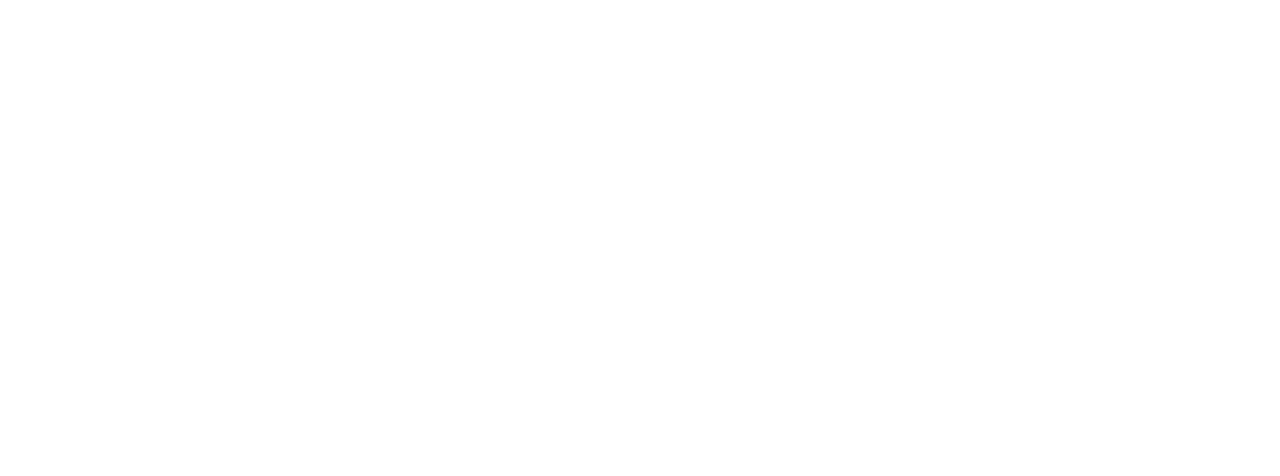
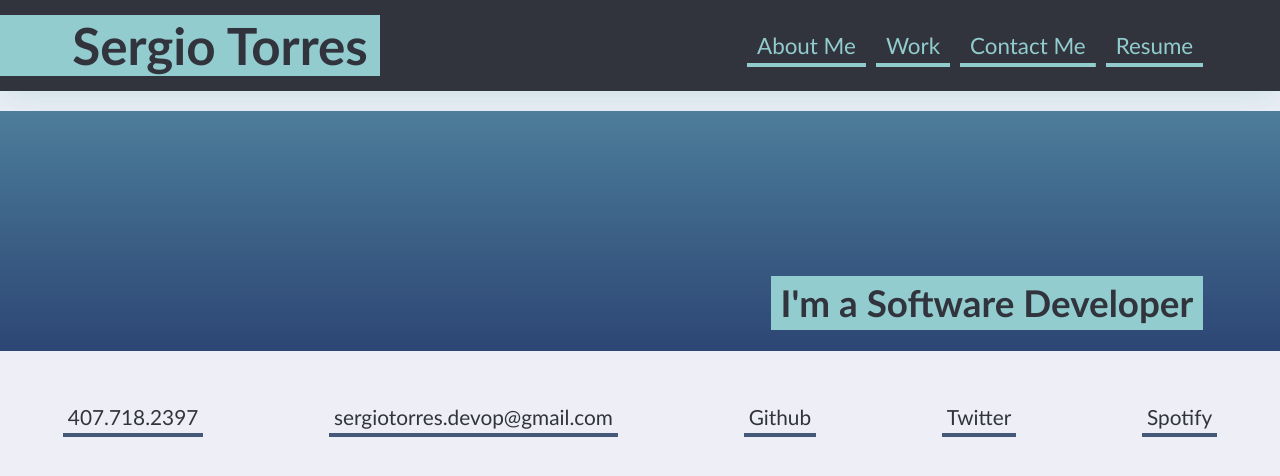
Before and after one commit to SirrBarnes/CSS-Portfolio-Mockup, a plain HTML site: page index.html in a window 1280 px wide. Drawn offline with Linux system fonts and the light colour scheme.

Commit message:
CSS changes

```diff
--- a/index.html
+++ b/index.html
@@ -3,12 +3,62 @@
 
 <head>
 <!-- TODO: add head content below -->
-
+    <meta charset="UTF-8" />
+    <meta name="viewport" content="width=device-width, initial-scale=1.0" />
+    <title>Sergio Torres Portfolio</title>
+    <link rel = "stylesheet" href = "./style.css">
 </head>
 
 <body>
 <!-- TODO: add body content below -->
+    <header>
+        <h1>Sergio Torres</h1>
+        <nav>
+            <a href="">About Me</a>
+            <a href="">Work</a>
+            <a href="">Contact Me</a>
+            <a href ="">Resume</a>
+        </nav>
+    </header>
 
+    <main>
+        <section class = "hero-banner">
+            <div>
+                <h2>I'm a Software Developer</h2>
+            </div>
+        </section>
+
+
+        <div class = "page-wrapper">
+
+        </div>
+        <!-- <section class = "page-section">
+            <h2>About Me</h2>
+            <p class = "page-wrapper">Lorem ipsum dolor sit amet consectetur adipisicing elit. Doloremque dignissimos repudiandae, quasi autem hic deleniti facilis a cum id, nesciunt, possimus ad eaque. Ab beatae laborum blanditiis consequuntur, voluptates ullam.</p>
+
+        </section> -->
+
+        <!-- <section class = "page-section">
+            <div>
+                <p>About Me</p>
+            </div>
+        </section> -->
+
+        <section class = "flex-container">
+
+
+        </section>
+    </main>
+
+    <footer class = "contact">
+        <address>
+            <a href = "">407.718.2397</a>
+            <a href = "">sergiotorres.devop@gmail.com</a>
+            <a href = "">Github</a>
+            <a href = "">Twitter</a>
+            <a href = "">Spotify</a>
+        </address>
+    </footer>
 </body>
 
 </html>
```
Also changed, not shown: style.css (+8 -0 lines).
